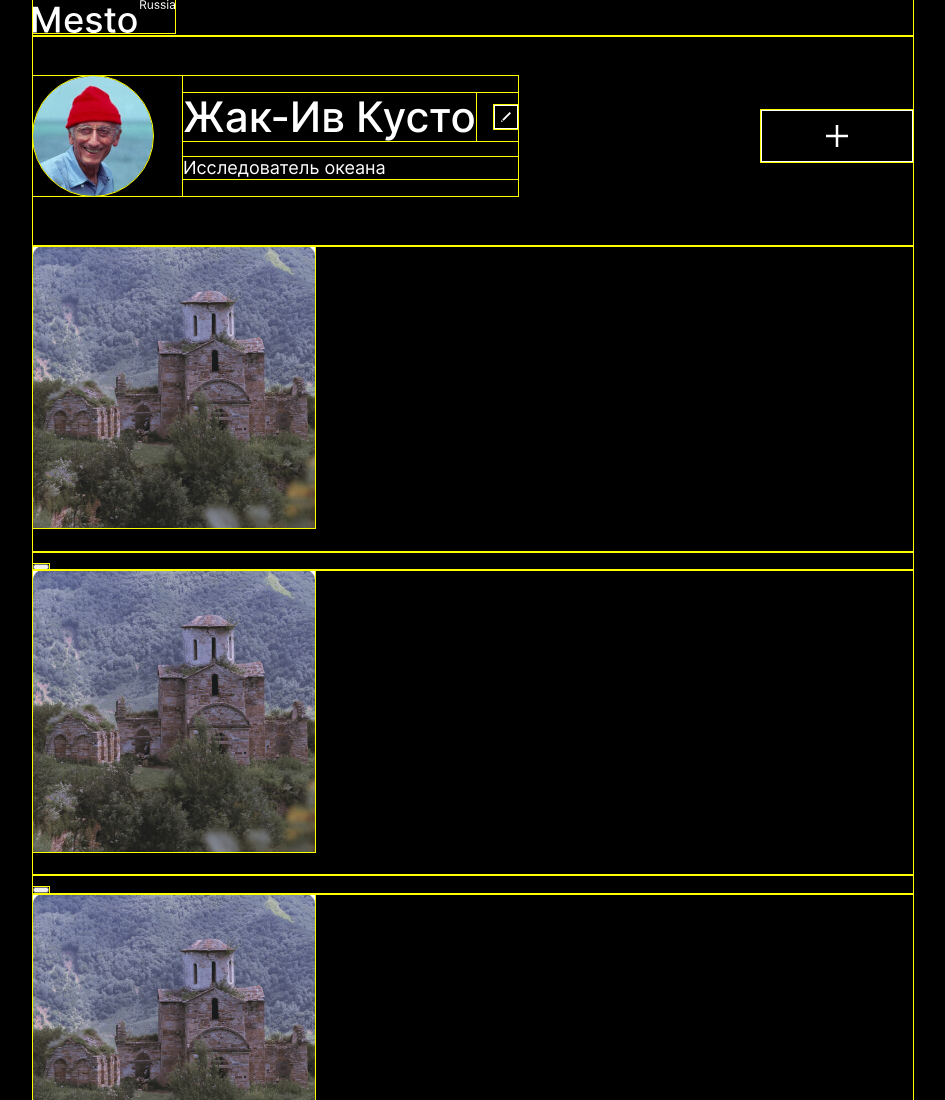
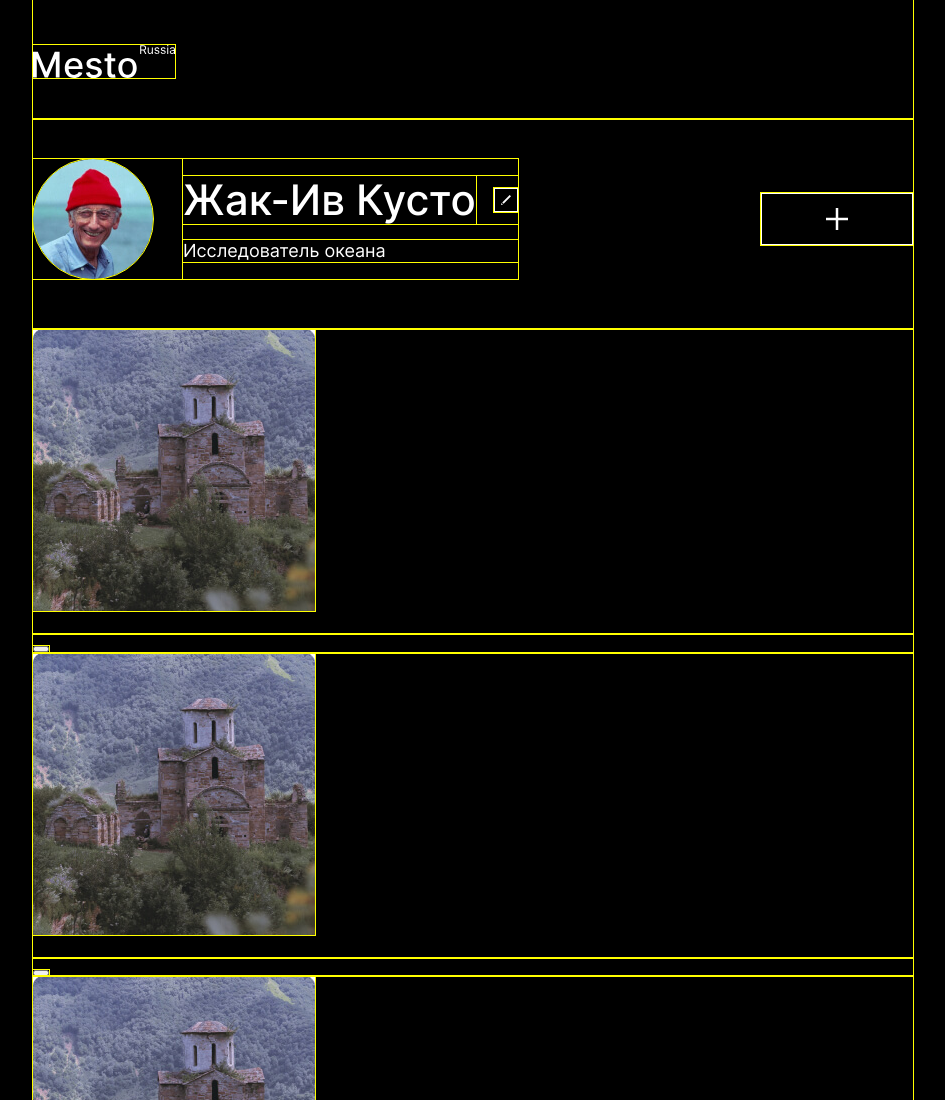
Before and after one commit to alice-rami/mesto-project-bootcamp, a plain HTML site: page index.html in a window 1280 px wide. Shown: the top 1100 px of the page, without its empty margins (167-1112 px from the left). Drawn offline with Linux system fonts and the light colour scheme.

Commit message:
сверстать шапку

```diff
--- a/blocks/header/__logo/header__logo.css
+++ b/blocks/header/__logo/header__logo.css
@@ -0,0 +1,6 @@
+.header__logo {
+    width: 142px;
+    object-fit: cover;
+    object-position: center;
+    display: block;
+}
--- a/blocks/header/header.css
+++ b/blocks/header/header.css
@@ -0,0 +1,5 @@
+.header {
+    padding-top: 45px;
+    border-bottom: 1px solid #545454B3;
+    min-height: 73px;
+}
--- a/pages/index.css
+++ b/pages/index.css
@@ -2,6 +2,9 @@
 @import url(../fonts/fonts.css);
 
 @import url(../blocks/page/page.css);
+
+@import url(../blocks/header/header.css);
+@import url(../blocks/header/__logo/header__logo.css);
 
 @import url(../blocks/profile/profile.css);
 @import url(../blocks/profile/__container/profile__container.css);
```
